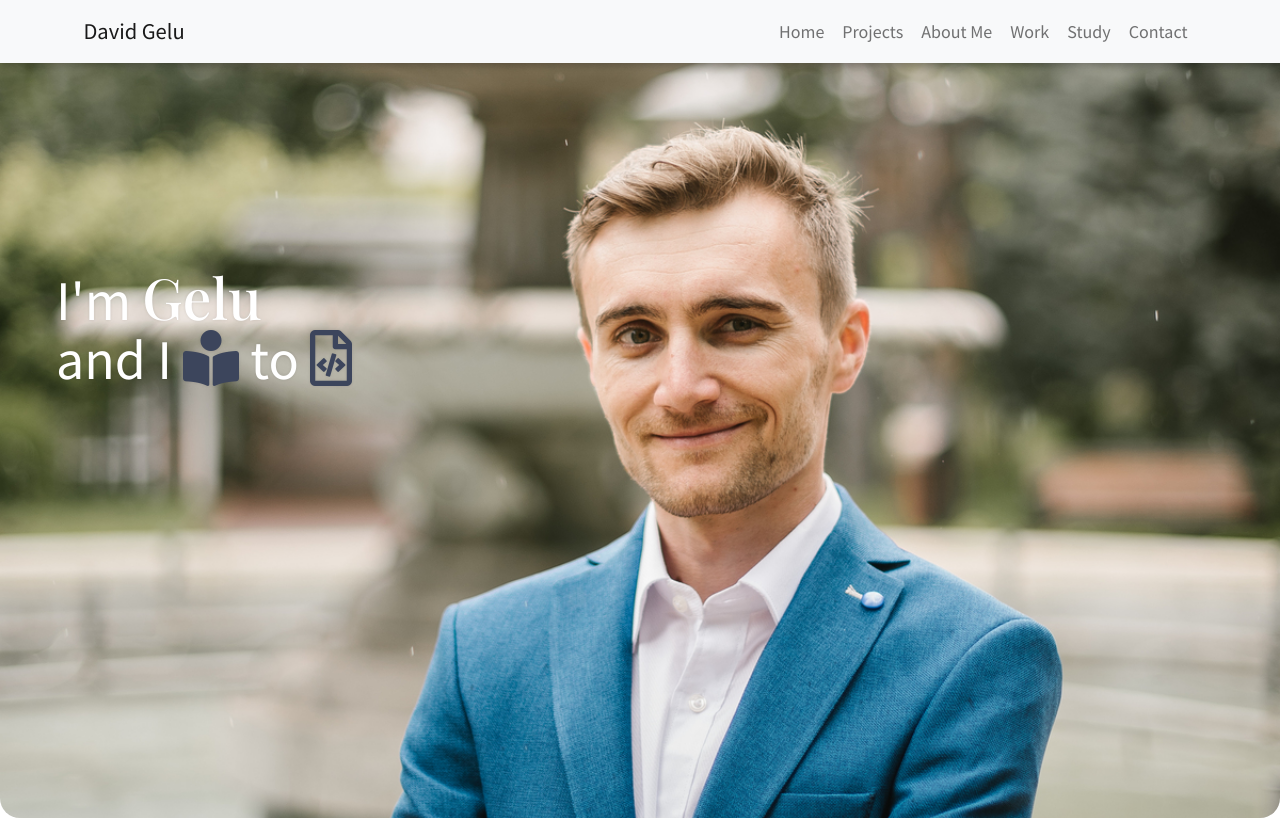
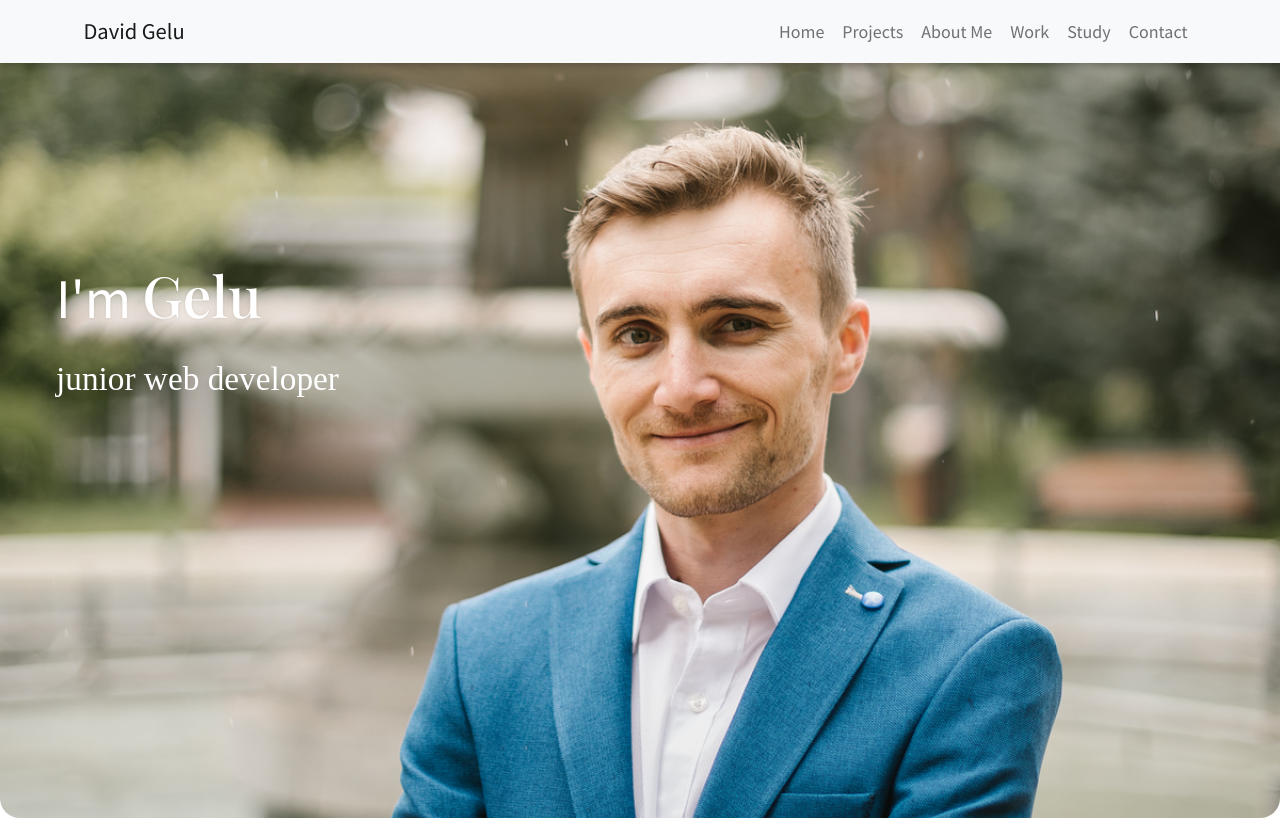
Before and after one commit to david-gelu/react-portfolio, a React (Create React App) app: page / in a window 1280 px wide. Shown: the top 820 px of the page. Built offline with nearby package versions, Linux system fonts and the light colour scheme.

Commit message:
minorchanges on home page

```diff
--- a/src/assets/style.scss
+++ b/src/assets/style.scss
@@ -68,7 +68,7 @@ a {
 }
 h1 {
   font-size: 32px;
-  line-height: 1.05;
+  line-height: 1;
 }
 h2 {
   font-family: "Playfair Display", serif;
@@ -178,6 +178,14 @@ main {
     font-weight: 500;
     font-style: bold;
     color: #ffffff;
+    & h3 {
+      font-size: 1.85rem;
+      font-family: serif;
+      font-weight: 500;
+      font-style: bold;
+      color: #ffffff;
+      line-height: 1;
+    }
   }
 
   &-name-div h1 {
--- a/src/compnents/HomePage.jsx
+++ b/src/compnents/HomePage.jsx
@@ -2,7 +2,8 @@ const HomePage = () => {
   return (
     <main className="main " id="main">
       <div className="main-name-div left">
-        <h1>I'm <span>Gelu</span><br /> and I <i className="fas fa-book-reader" /> to <i className="far fa-file-code" /></h1>
+        <h1>I'm <span>Gelu</span></h1><br />
+        <h3>junior web developer</h3>
       </div>
     </main>
   )
```
